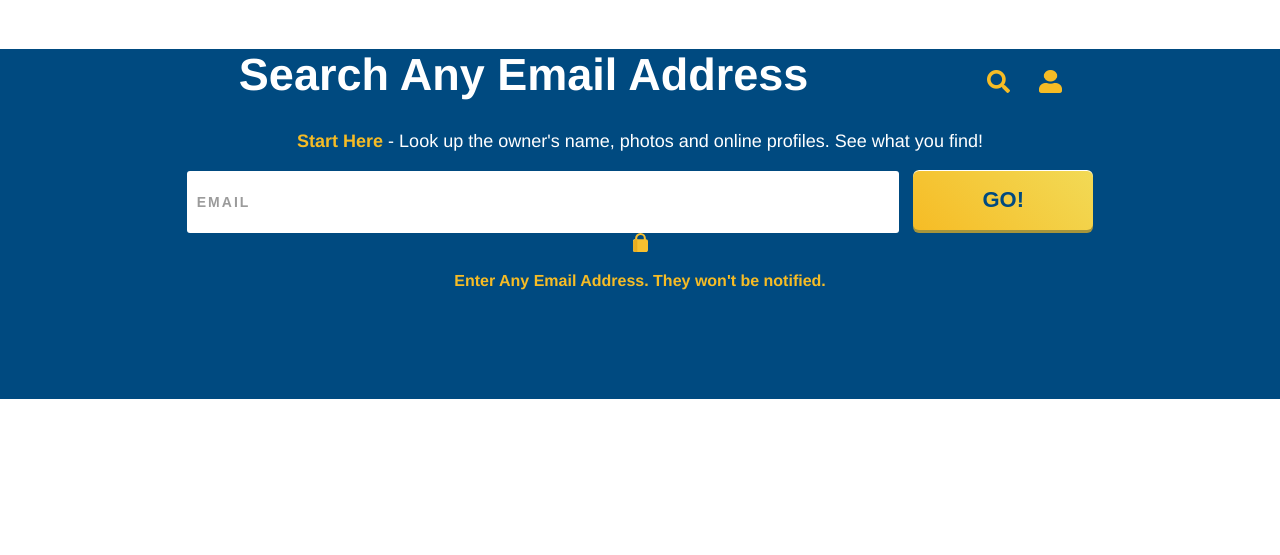
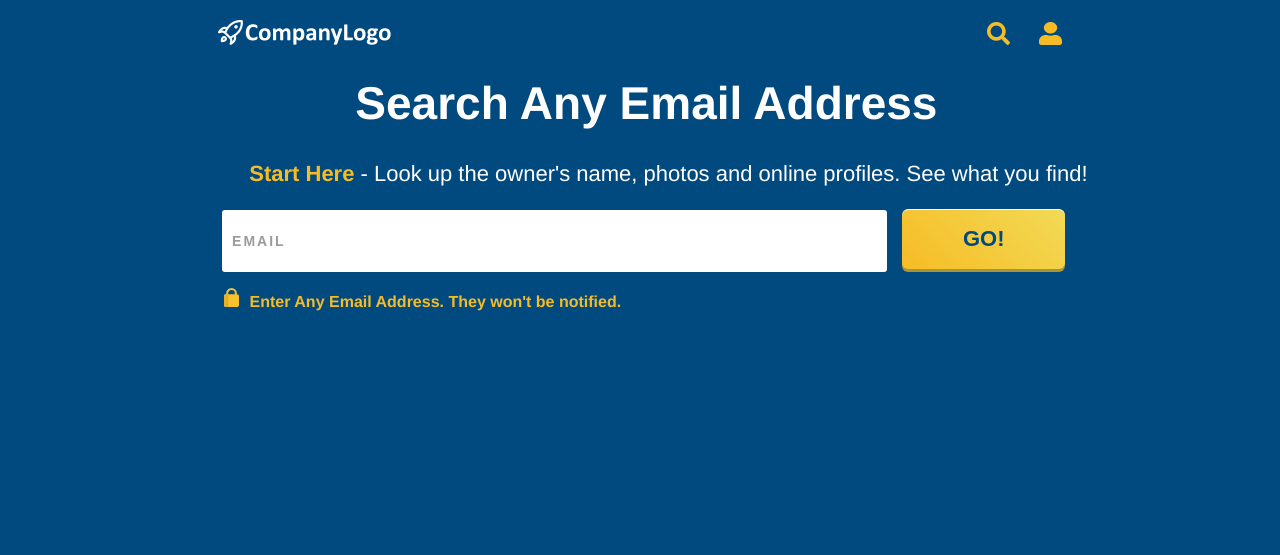
Before and after one commit to Vladi97/LTV-Challenge, a PHP site: page / in a window 1280 px wide. Shown: the top 555 px of the page. Run offline with PHP 8.4, Linux system fonts and the light colour scheme.

Commit message:
3 files added, main.js contains the general styles, header and search files contain the style of their respective section

```diff
--- /dev/null
+++ b/css/header.css
@@ -0,0 +1,64 @@
+.logo{
+    width: 12%;
+    height: 2%;
+    padding-left: 17%;
+}
+.logo img{
+    height: 25px;
+    margin-top: 20px;
+}
+.user-items{
+    float: right;
+    padding-right: 17%;
+}
+.user-items img{
+    width: 23px;
+    height: 23px;
+    margin-top: 21px;
+}
+.user-items img:first-child{
+    margin-right: 25px;
+}
+/* Phone */
+@media (min-width: 320px) and (max-width: 480px) {
+    .logo{
+        padding-left: 7%;
+    }
+    .user-items{
+        padding-right: 7%;
+    }
+    .user-items img:first-child{
+        margin-right: 15px;
+    }
+}
+/* Tablet */
+@media (min-width: 768px) and (max-width: 1024px), (min-width: 481px) and (max-width: 767px), (min-width: 768px) and (max-width: 1024px) and (orientation: landscape) {
+    .logo{
+        padding-left: 3%;
+    }
+    .user-items{
+        padding-right: 3%;
+    }
+}
+/* Ipad Pro */
+@media only screen
+  and (min-width: 1024px)
+  and (max-height: 1366px)
+  and (-webkit-min-device-pixel-ratio: 1.5),
+  only screen
+  and (min-width: 1024px)
+  and (max-height: 1366px)
+  and (orientation: portrait)
+  and (-webkit-min-device-pixel-ratio: 1.5),
+  only screen
+  and (min-width: 1024px)
+  and (max-height: 1366px)
+  and (orientation: landscape)
+  and (-webkit-min-device-pixel-ratio: 1.5) {
+    .logo{
+        padding-left: 3%;
+    }
+    .user-items{
+        padding-right: 3%;
+    }
+}
--- a/css/main.css
+++ b/css/main.css
@@ -1,46 +1,18 @@
- /*General*/
- .header{
-    height: 65px;
-    width: 100%;
-    background-color: #004A80;
-}
 body{
     padding: 0;
     margin: 0;
     font-family: Helvetica;
+    background-color: #004A80;
 }
-.title{
-    font-size: 45px;
-    width: 90.6%;
-    margin-left: 4.7%;
-    margin-top: 0;
+#header{
+    height: 65px;
+    background-color: #004A80;
 }
-.center{
-    text-align: center;
+#search{
+    height: 480px;
+    background-color: #004A80;
 }
-.bold{
-    font-weight: bold;
-}
-.icon{
-    margin: auto;
-}
-.vertical-centered{
-    vertical-align: middle;
-    text-align: center;
-}
-.subtitle{
-    width: 100%;
-    font-size: 18px;
-    font-weight: normal;
-}
-.justify{
-    text-align: justify;
-}
-.info-tag{
-    width: 100%;
-    font-size: 16px;
-}
-/*Colors*/
+/*Color*/
 .white-text{
     color: white;
 }
@@ -59,204 +31,90 @@
 .yellow-bg{
     background-color: #F6BC25;
 }
-/*Header*/
-.logo{
-    width: 12%;
-    height: 2%;
-}
-.logo img{
-    height: 25px;
-    margin-top: 20px;
-}
-.user-items{
-    float: right;
-}
-.user-items img{
-    width: 23px;
-    height: 23px;
-    margin-top: 21px;
-}
-.user-items img:first-child{
-    margin-right: 25px;
-}
-/*Search*/
-#search{
-    padding: 0;
-    margin: 0;
-    height: 402px;
-    height: 350px;
-    background-color: #004A80;
-    text-align: center;
-}
-.search-input{
-    border: none;
-    height: 60px;
-    width: 700px;
-    font-size: 14px;
-    line-height: 18px;
-    padding-left: 10px;
-    border-radius: 3px;
-    color: black;
-}
-.search-input::placeholder{
-    color:  #9B9B9B;
-    letter-spacing: 2px;
+.bold{
     font-weight: bold;
 }
-.search-button{
-    border: none;
-    margin-left: 10px;
-    height: 60px;
-    width: 180px;
-    background-image: linear-gradient(225deg, #F2DA56 0%, #F6BC25 100%);
-    box-shadow: 0 3px 0 0 #A6953B, inset 0 1px 0 0 #FFFFFF;
-    border-radius: 6px;
-    font-size: 22px;
-}
-/* Phone */
-@media (min-width: 320px) and (max-width: 480px) {
-    .logo{
-        padding-left: 5%;
-    }
-    .user-items{
-        padding-right: 5%;
-    }
-    #search{
-        width: 100%;
-        height: 371px;
-    }
-    .search-input{
-        height: 60px;
-        width: 80%;
-        font-size: 14px;
-        line-height: 18px;
-        margin-left: 10%;
-        float: left;
-    }
-    .search-button{
-        height: 60px;
-        width: 83.5%;
-        margin-left: 4%;
-        margin-top: 10px;
-        line-height: 18px;
-    }
-    #search{
-        height: 500px;
-    }
-    #search .title{
-        font-size: 39px;
-        padding-left: 4px;
-        padding-right: 4px;
-    }
-    #search .subtitle{
-        width: 94%;
-        font-size: 18px;
-        margin-left: 3%;
-    }
-    .info-tag{
-        width: 80%;
-        font-size: 14px;
-        margin-left: 37px;
-    }
-}
-/* Tablet */
-@media (min-width: 768px) and (max-width: 1024px), (min-width: 481px) and (max-width: 767px), (min-width: 768px) and (max-width: 1024px) and (orientation: landscape) {
-    .logo{
-        padding-left: 2%;
-    }
-    .user-items{
-        padding-right: 2%;
-    }
-    #search{
-        width: 100%;
-        height: 372px;
-    }
-    .search-input{
-        height: 60px;
-        width: 65%;
-        font-size: 14px;
-        line-height: 18px;
-        margin-left: 5%;
-        float: left;
-    }
-    .search-button{
-        float: left;
-        height: 60px;
-        width: 23%;
-        margin-left: 3%;
-        line-height: 18px;
-    }
-    /*
-    #search{
-        height: 500px;
-    }*/
-    .subtitle{
-        width: 90%;
-        margin-left: 5%;
-        font-size: 20px;
-    }
-    .info-tag{
-        width: 100%;
-        font-size: 14px;
-        margin-top: 30px;
-        white-space: pre-line;
-    }
-    .info-tag:before{
-        content: "\A";
-    }
-}
-/* Desktop */
-@media (min-width: 1024px) {
-    .logo{
-        padding-left: 17%;
-    }
-    .user-items{
-        padding-right: 17%;
-    }
-}
-/*Ipad pro*/
-@media only screen
-  and (min-width: 1024px)
-  and (max-height: 1366px)
-  and (-webkit-min-device-pixel-ratio: 1.5) {
-    .logo{
-        padding-left: 3%;
-    }
-    .user-items{
-        padding-right: 3%;
-    }
-    #search .title{
-        font-size: 65px;
-    }
-    #search .subtitle{
-        font-size: 26px;
-    }
+/*Grid*/
+@media only screen and (min-width: 320px) {
+    /* For mobile: */
+    .col-s-1 {width: 8.33%;}
+    .col-s-2 {width: 16.66%;}
+    .col-s-3 {width: 25%;}
+    .col-s-4 {width: 33.33%;}
+    .col-s-5 {width: 41.66%;}
+    .col-s-6 {width: 50%;}
+    .col-s-7 {width: 58.33%;}
+    .col-s-8 {width: 66.66%;}
+    .col-s-9 {width: 75%;}
+    .col-s-10 {width: 83.33%;}
+    .col-s-11 {width: 91.66%;}
+    .col-s-12 {width: 100%;}
+    .offset-s-1 {margin-left: 8.33%;}
+    .offset-s-2 {margin-left: 16.66%;}
+    .offset-s-3 {margin-left: 25%;}
+    .offset-s-4 {margin-left: 33.33%;}
+    .offset-s-5 {margin-left: 41.66%;}
+    .offset-s-6 {margin-left: 50%;}
+    .offset-s-7 {margin-left: 58.33%;}
+    .offset-s-8 {margin-left: 66.66%;}
+    .offset-s-9 {margin-left: 75%;}
+    .offset-s-10 {margin-left: 83.33%;}
+    .offset-s-11 {margin-left: 91.66%;}
+    .offset-s-12 {margin-left: 100%;}
 }
 
-/* Portrait */
-@media only screen
-  and (min-width: 1024px)
-  and (max-height: 1366px)
-  and (orientation: portrait)
-  and (-webkit-min-device-pixel-ratio: 1.5) {
-    .logo{
-        padding-left: 3%;
-    }
-    .user-items{
-        padding-right: 3%;
-    }
+@media only screen and (min-width: 600px) {
+    /* For tablets: */
+    .col-m-1 {width: 8.33%;}
+    .col-m-2 {width: 16.66%;}
+    .col-m-3 {width: 25%;}
+    .col-m-4 {width: 33.33%;}
+    .col-m-5 {width: 41.66%;}
+    .col-m-6 {width: 50%;}
+    .col-m-7 {width: 58.33%;}
+    .col-m-8 {width: 66.66%;}
+    .col-m-9 {width: 75%;}
+    .col-m-10 {width: 83.33%;}
+    .col-m-11 {width: 91.66%;}
+    .col-m-12 {width: 100%;}
+    .offset-m-1 {margin-left: 8.33%;}
+    .offset-m-2 {margin-left: 16.66%;}
+    .offset-m-3 {margin-left: 25%;}
+    .offset-m-4 {margin-left: 33.33%;}
+    .offset-m-5 {margin-left: 41.66%;}
+    .offset-m-6 {margin-left: 50%;}
+    .offset-m-7 {margin-left: 58.33%;}
+    .offset-m-8 {margin-left: 66.66%;}
+    .offset-m-9 {margin-left: 75%;}
+    .offset-m-10 {margin-left: 83.33%;}
+    .offset-m-11 {margin-left: 91.66%;}
+    .offset-m-12 {margin-left: 100%;}
 }
 
-/* Landscape */
-@media only screen
-  and (min-width: 1024px)
-  and (max-height: 1366px)
-  and (orientation: landscape)
-  and (-webkit-min-device-pixel-ratio: 1.5) {
-    .logo{
-        padding-left: 3%;
-    }
-    .user-items{
-        padding-right: 3%;
-    }
+@media only screen and (min-width: 768px) {
+    /* For desktop: */
+    .col-1 {width: 8.33%;}
+    .col-2 {width: 16.66%;}
+    .col-3 {width: 25%;}
+    .col-4 {width: 33.33%;}
+    .col-5 {width: 41.66%;}
+    .col-6 {width: 50%;}
+    .col-7 {width: 58.33%;}
+    .col-8 {width: 66.66%;}
+    .col-9 {width: 75%;}
+    .col-10 {width: 83.33%;}
+    .col-11 {width: 91.66%;}
+    .col-12 {width: 100%;}
+    .offset-1 {margin-left: 8.33%;}
+    .offset-2 {margin-left: 16.66%;}
+    .offset-3 {margin-left: 25%;}
+    .offset-4 {margin-left: 33.33%;}
+    .offset-5 {margin-left: 41.66%;}
+    .offset-6 {margin-left: 50%;}
+    .offset-7 {margin-left: 58.33%;}
+    .offset-8 {margin-left: 66.66%;}
+    .offset-9 {margin-left: 75%;}
+    .offset-10 {margin-left: 83.33%;}
+    .offset-11 {margin-left: 91.66%;}
+    .offset-12 {margin-left: 100%;}
 }
--- /dev/null
+++ b/css/search.css
@@ -0,0 +1,174 @@
+.title-search-container{
+    width: 85%;
+    margin-left: 8%;
+}
+#search .title{
+    text-align: center;
+    font-size: 46px;
+    margin-top: 1%;
+}
+#search .subtitle{
+    font-size: 22px;
+    margin-left: 13.5%;
+}
+.form-search-container{
+    width: 85%;
+    margin-left: 8%;
+}
+.search-input{
+    border: none;
+    height: 60px;
+    width: 60%;
+    font-size: 14px;
+    line-height: 18px;
+    padding-left: 10px;
+    border-radius: 3px;
+    color: black;
+    margin-left: 11%;
+}
+.search-input::placeholder{
+    color:  #9B9B9B;
+    letter-spacing: 2px;
+    font-weight: bold;
+}
+.search-button{
+    border: none;
+    height: 60px;
+    background-image: linear-gradient(225deg, #F2DA56 0%, #F6BC25 100%);
+    box-shadow: 0 3px 0 0 #A6953B, inset 0 1px 0 0 #FFFFFF;
+    border-radius: 6px;
+    font-size: 22px;
+    width: 15%;
+    margin-left: 1%;
+}
+#search .message-label-container{
+    margin-left: 17.5%;
+}
+#search .message-label-container .icon{
+    width: 2%;
+    display:inline-block;
+}
+#search .message-label-container .icon img{
+    margin-top: 0%;
+}
+#search .message-label-container .label-message{
+    width: 90%;
+    display:inline-block;
+}
+/* Phone */
+@media (min-width: 320px) and (max-width: 480px) {
+    .title-search-container{
+        width: 98%;
+        margin-left: 1%;
+        margin-top: 3%;
+    }
+    #search .title{
+        text-align: center;
+        font-size: 42px;
+        margin-top: 2%;
+        margin-left: 4.26%;
+    }
+    .search-input{
+        margin-left: 2%;
+        width: 91.5%;
+    }
+    .search-button{
+        margin-left: 2%;
+        width: 95%;
+        margin-top: 5%;
+    }
+    #search .subtitle{
+        text-align: justify;
+        width: 84%;
+        margin-left: 8%;
+        margin-right: 8%;
+        font-size: 18px;
+        text-align-last: center;
+    }
+    #search .message-label-container{
+        margin-left: 10%;
+        width: 80%;
+        font-size: 16px;
+    }
+    #search .message-label-container .icon{
+        width: 8%;
+    }
+}
+/* Tablet */
+@media (min-width: 768px) and (max-width: 1024px), (min-width: 481px) and (max-width: 767px), (min-width: 768px) and (max-width: 1024px) and (orientation: landscape) {
+    .title-search-container{
+        width: 88%;
+        margin-left: 3.5%;
+        margin-top: 4%;
+    }
+    #search .title{
+        text-align: center;
+        font-size: 43px;
+        margin-top: 2%;
+        margin-left: 0;
+    }
+    #search .subtitle{
+        width: 100%;
+        margin-left: 3%;
+        margin-right: 8%;
+        font-size: 19.5px;
+        text-align-last: center;
+    }
+    .form-search-container{
+        margin-left: 5%;
+        width: 90%;
+    }
+    .search-input{
+        margin-left: 0%;
+        width: 67%;
+    }
+    .search-button{
+        margin-left: 2%;
+        width: 28%;
+    }
+    #search .message-label-container{
+        margin-left: 5%;
+        width: 80%;
+        font-size: 16px;
+    }
+    #search .message-label-container .icon{
+        width: 4%;
+    }
+}
+/* Ipad Pro */
+@media only screen
+  and (min-width: 1024px)
+  and (max-height: 1366px)
+  and (-webkit-min-device-pixel-ratio: 1.5),
+  only screen
+  and (min-width: 1024px)
+  and (max-height: 1366px)
+  and (orientation: portrait)
+  and (-webkit-min-device-pixel-ratio: 1.5),
+  only screen
+  and (min-width: 1024px)
+  and (max-height: 1366px)
+  and (orientation: landscape)
+  and (-webkit-min-device-pixel-ratio: 1.5) {
+    .title-search-container{
+        width: 90%;
+        margin-left: 1.8%;
+        margin-top: 4%;
+    }
+    #search .title{
+        text-align: center;
+        font-size: 60px;
+        margin-top: 2%;
+        margin-left: 0;
+    }
+    #search .subtitle{
+        width: 100%;
+        margin-left: 4%;
+        margin-right: 8%;
+        font-size: 26.5px;
+    }
+
+    #search .message-label-container .icon{
+        width: 3%;
+    }
+}
```
